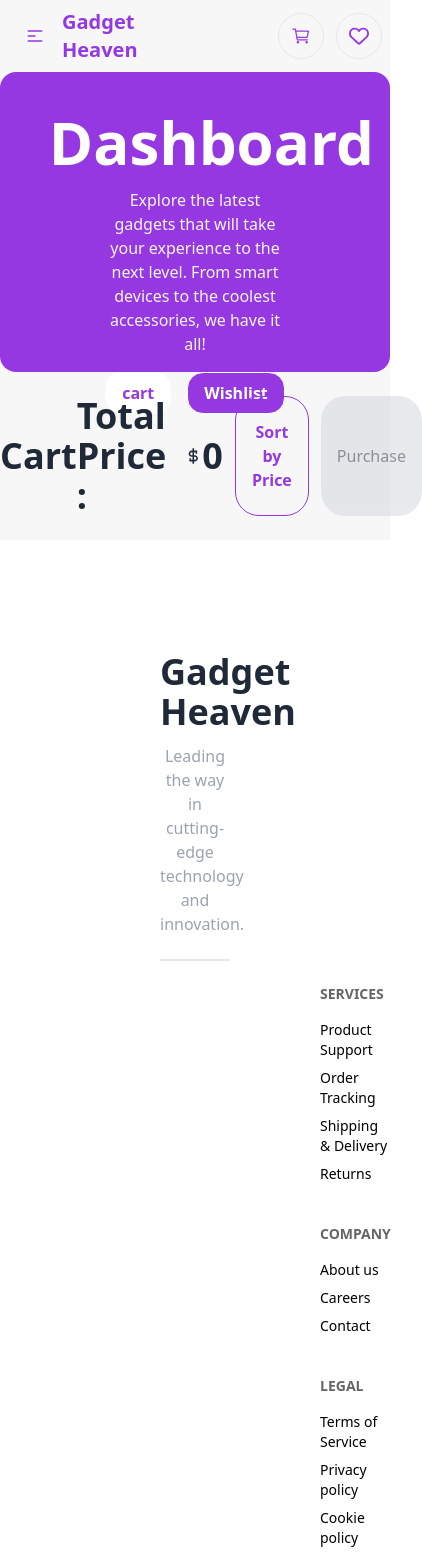
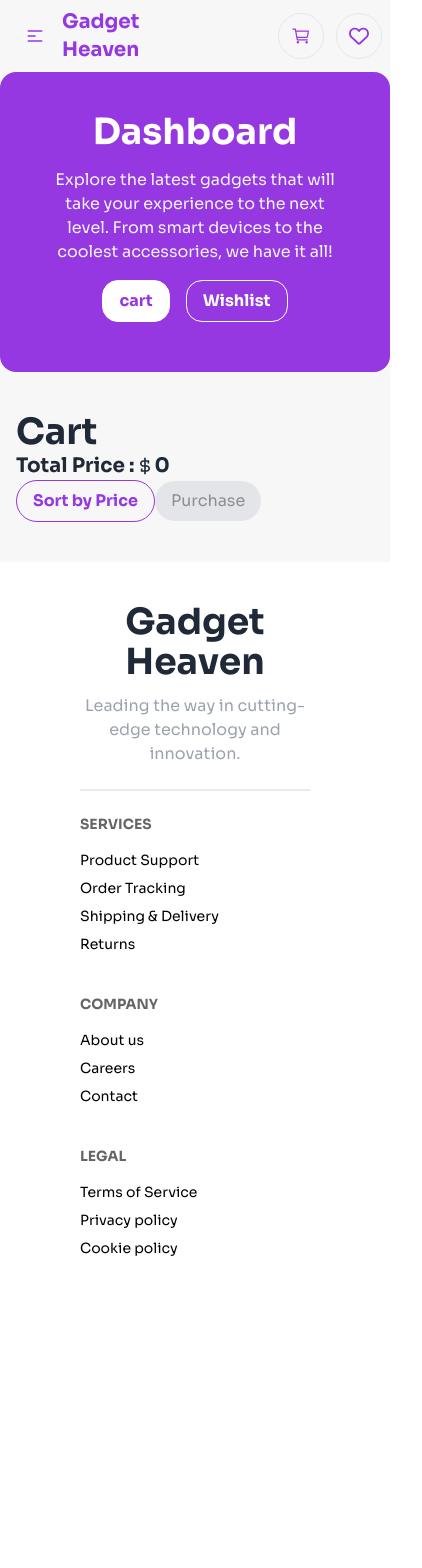
Before and after one commit to programming-hero-web-course-4/b10a8-gadget-heaven-jahid-abir, a React (Vite) app: page /dashboard in a window 390 px wide. Shown: the top 1568 px of the page, 422 px wide, since content can reach past the window. After the commit the page ends 1298 px from the top, so only its background shows below. Built offline with nearby package versions, Linux system fonts and the light colour scheme.

Commit message:
make website responsive

```diff
--- a/src/components/Cart/Cart.jsx
+++ b/src/components/Cart/Cart.jsx
@@ -36,10 +36,10 @@ const Cart = () => {
     return (
         <div>
             <Helmet><title>Cart | Gadget Heaven</title></Helmet>
-            <div className='flex items-center justify-between my-6'>
+            <div className='md:flex items-center justify-between my-6 p-4 md:p-0'>
                 <h3 className='font-bold text-4xl'>Cart</h3>
-                <div className="flex gap-3">
-                    <h3 className='font-bold text-4xl flex items-center'>Total Price : <CgDollar /> {price} </h3>
+                <div className="md:flex gap-3">
+                    <h3 className='font-bold md:text-3xl text-xl flex items-center'>Total Price : <CgDollar /> {price} </h3>
                     <button onClick={() => handleSortByPrice()} className='px-4 py-2 rounded-3xl font-bold border border-primary text-primary'>Sort by Price</button>
                     <button onClick={()=>handlePurchase()} className={`${price === 0 ? 'bg-gray-300 px-4 py-2 rounded-3xl cursor-not-allowed opacity-50' : 'px-4 py-2 rounded-3xl font-bold border bg-primary text-white'}`} disabled={price===0}>Purchase</button>
                 </div>
--- a/src/components/CartItem/CartItem.jsx
+++ b/src/components/CartItem/CartItem.jsx
@@ -1,15 +1,16 @@
 import React from 'react';
+import { CgDollar } from "react-icons/cg";
 
 const CartItem = ({gadget}) => {
     const { product_title, product_image, price, description } = gadget;
     return (
         <div className='space-y-6 my-12'>
-            <div className="flex items-center gap-6 p-4 border rounded-xl bg-white">
+            <div className="md:flex items-center gap-6 p-4 border rounded-xl bg-white">
                 <img src={product_image} alt="" className='h-60 w-80' />
                 <div className="">
                     <h3 className='text-3xl font-bold'>{product_title}</h3>
                     <p>{description}</p>
-                    <p>Price : {price}</p>
+                    <p className='flex items-center gap-1'>Price :<CgDollar/> {price}</p>
                 </div>
             </div>
         </div>
--- a/src/components/Dashboard/Dashboard.jsx
+++ b/src/components/Dashboard/Dashboard.jsx
@@ -20,8 +20,8 @@ const Dashboard = () => {
             <title>Dashboard | Gadget Heaven</title>
             </Helmet>
            <div className='bg-primary text-center space-y-4 py-10 h-[300px] rounded-2xl'>
-                <h3 className='font-bold text-6xl w-3/4 mx-auto text-white'>Dashboard</h3>
-                <p className='w-1/2 mx-auto text-gray-100'>Explore the latest gadgets that will take your experience to the next level. From smart devices to the coolest accessories, we have it all!</p>
+                <h3 className='font-bold md:text-6xl text-4xl w-3/4 mx-auto text-white'>Dashboard</h3>
+                <p className='md:w-1/2 w-3/4 mx-auto text-gray-100'>Explore the latest gadgets that will take your experience to the next level. From smart devices to the coolest accessories, we have it all!</p>
                 <div className="space-x-4">
                 <button onClick={() =>handleActivePage('cart')} className={`px-4 py-2 rounded-2xl font-bold border border-white ${active.status ? 'bg-white text-primary' : 'bg-primary text-white'}`}>cart</button>
                 <button onClick={() => handleActivePage('wishlist')} className={`px-4 py-2 rounded-2xl font-bold border border-white ${active.status ? 'bg-primary text-white' : 'bg-white text-primary'}`}>Wishlist</button>
--- a/src/components/Footer/Footer.jsx
+++ b/src/components/Footer/Footer.jsx
@@ -2,13 +2,13 @@ import React from 'react';
 
 const Footer = () => {
     return (
-        <div className='py-28 px-40 bg-white'>
+        <div className='md:py-28 md:px-40 py-10 px-20 bg-white'>
             <div className="text-center">
                 <h3 className='text-4xl font-bold mb-3'>Gadget Heaven</h3>
                 <p className='text-gray-400'>Leading the way in cutting-edge technology and innovation.</p>
             </div>
             <div className="divider"></div>
-            <div className="footer text-black ml-40">
+            <div className="footer text-black md:ml-40">
                 <nav>
                     <h6 className="footer-title">Services</h6>
                     <a className="link link-hover">Product Support</a>
--- a/src/components/GadgetContainer/GadgetContainer.jsx
+++ b/src/components/GadgetContainer/GadgetContainer.jsx
@@ -12,8 +12,8 @@ const GadgetContainer = () => {
         setActive(category)
     }
     return (
-        <div className='flex mb-28 gap-6'>
-            <div className='flex flex-col gap-4 p-6 border rounded-xl h-[400px]'>
+        <div className='md:flex md:mb-28 gap-6'>
+            <div className='flex flex-col gap-4 p-6 border rounded-xl md:h-[400px]'>
 
                 <button onClick={() => handleClicked('')} className={`px-3 py-2 font-bold border rounded-xl ${active === '' ? 'bg-primary text-white' : ''}`}>All Data</button>
                 <button onClick={() => handleClicked('Phones')} className={`px-3 py-2 font-bold border rounded-xl ${active === 'Phones' ? 'bg-primary text-white' : '' }`}>Phone</button>
@@ -22,7 +22,7 @@ const GadgetContainer = () => {
                 <button onClick={() => handleClicked('Wearable')} className={`px-3 py-2 font-bold border rounded-xl ${active === 'Wearable' ? 'bg-primary text-white' : ''}`}>Wearable</button>
                 <button onClick={() => handleClicked('Cameras')} className={`px-3 py-2 font-bold border rounded-xl ${active=== 'Cameras' ? 'bg-primary text-white' : ''}`}>Cameras</button>
             </div>
-            <div className="grid grid-cols-3 gap-6">
+            <div className="grid md:grid-cols-3 grid-cols-1 gap-6">
                 {
                     clicked.length > 0 ? clicked.map(gadget => <Gadget key={gadget.product_id} gadget={gadget}></Gadget>) : gadgets.map(gadget => <Gadget key={gadget.product_id} gadget={gadget}></Gadget>)
                 }
--- a/src/components/Hero/Hero.jsx
+++ b/src/components/Hero/Hero.jsx
@@ -3,7 +3,7 @@ import banner from '../../assets/banner.jpg'
 const Hero = () => {
     return (
         <>
-        <div className='w-2/3 h-[600px] mx-auto absolute top-[63%] transform -translate-y-1/2 left-64'>
+        <div className='md:w-2/3 md:h-[600px] mx-auto md:absolute top-[63%] transform md:-translate-y-1/2 left-64'>
             <img src={banner} alt=""  className='w-full rounded-2xl h-full'/>
         </div>
         </>
--- a/src/components/Home/Home.jsx
+++ b/src/components/Home/Home.jsx
@@ -20,7 +20,7 @@ const Home = () => {
                 <title>Home | Gadget Heaven</title>
             </Helmet>
             <Banner></Banner>
-            <h3 className='my-10 text-6xl font-bold text-center'>Explore Cutting-Edge Gadgets</h3>
+            <h3 className='my-10 md:text-6xl text-4xl font-bold text-center'>Explore Cutting-Edge Gadgets</h3>
             <GadgetContainer></GadgetContainer>
         </div>
        </gadgetContext.Provider>
--- a/src/components/Offers/Offers.jsx
+++ b/src/components/Offers/Offers.jsx
@@ -8,10 +8,10 @@ const Offers = () => {
         <div>
             <Helmet><title>Offers | Gadget Heaven</title></Helmet>
             <div className='bg-primary text-center space-y-4 py-10 rounded-2xl'>
-                <h3 className='font-bold text-6xl w-3/4 mx-auto text-white'>Offers</h3>
-                <p className='w-1/2 mx-auto text-gray-100'>Grab the hottest deals with exclusive discounts on a wide range of products. Limited-time offers you don’t want to miss!</p>
+                <h3 className='font-bold md:text-6xl text-4xl w-3/4 mx-auto text-white'>Offers</h3>
+                <p className='md:w-1/2 w-3/4 mx-auto text-gray-100'>Grab the hottest deals with exclusive discounts on a wide range of products. Limited-time offers you don’t want to miss!</p>
             </div>
-            <div className="hero my-16">
+            <div className="hero my-16 hidden md:block">
                 <div className="hero-content text-center">
                     <div className="">
                     <img src={offer} alt="" className='h-80 w-80 rounded-full'  />
--- a/src/components/Root/Statistics/Statistics.jsx
+++ b/src/components/Root/Statistics/Statistics.jsx
@@ -8,8 +8,8 @@ const Statistics = () => {
             <title>Statistics | Gadget Heaven</title>
             </Helmet>
             <div className='bg-primary text-center space-y-4 py-10 my-16 rounded-2xl'>
-                <h3 className='font-bold text-6xl w-3/4 mx-auto text-white'>Statistics</h3>
-                <p className='w-1/2 mx-auto text-gray-100'>Explore cutting-edge trends and detailed insights into the latest gadgets, powered by real-time statistics. Stay ahead of the tech curve with data-driven comparisons and performance metrics, helping you make informed decisions!</p>
+                <h3 className='font-bold md:text-6xl text-4xl w-3/4 mx-auto text-white'>Statistics</h3>
+                <p className='md:w-1/2 w-3/4 mx-auto text-gray-100'>Explore cutting-edge trends and detailed insights into the latest gadgets, powered by real-time statistics. Stay ahead of the tech curve with data-driven comparisons and performance metrics, helping you make informed decisions!</p>
             </div>
         </div>
     );
--- a/src/index.css
+++ b/src/index.css
@@ -1,5 +1,7 @@
+@import url('https://fonts.googleapis.com/css2?family=Exo+2:ital,wght@0,100..900;1,100..900&family=Sora:wght@100..800&display=swap');
 body{
     background-color: #F7F7F7;
+    font-family: "Sora", serif;
 }
 @tailwind base;
 @tailwind components;
```
Also changed, not shown: src/components/Banner/Banner.jsx (+4 -4 lines), src/components/GadgetDetails/GadgetDetails.jsx (+8 -8 lines).
